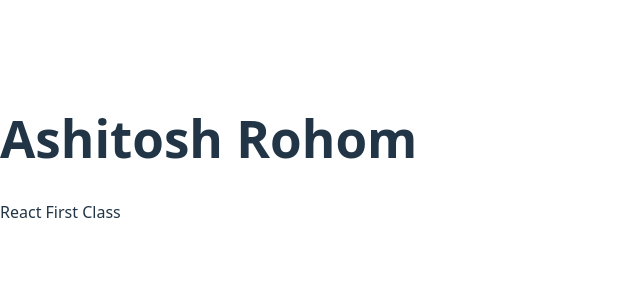
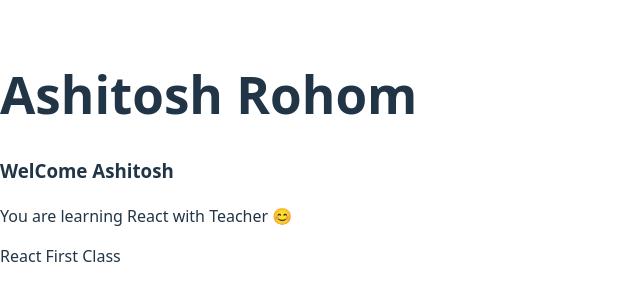
Before and after one commit to ashurohom/react-2025-bootcamp, a React (Vite) app in the folder react-2025/: page / in a window 1280 px wide. Shown: the part 242-542 px from the top of the page, without its empty margins (0-640 px from the left). Built offline with nearby package versions, Linux system fonts and the light colour scheme.

Commit message:
add footer component

```diff
--- a/react-2025/src/App.jsx
+++ b/react-2025/src/App.jsx
@@ -1,7 +1,10 @@
+import Welcome from "./Welcome";
+
 function App(){
   return(
     <div>
       <h1>Ashitosh Rohom</h1>
+      <Welcome name="Ashitosh"/>
       <p>React First Class</p>
     </div>
   );
--- /dev/null
+++ b/react-2025/src/Footer.jsx
@@ -0,0 +1,6 @@
+function Footer(props){
+    return(
+        <h3>Built with 💙 in 2025</h3>
+    );
+}
+export default Footer;
--- a/react-2025/src/Welcome.jsx
+++ b/react-2025/src/Welcome.jsx
@@ -2,6 +2,7 @@ function Welcome(props){
     return(
         <div>
             <h3>WelCome {props.name}</h3>
+            <p>You are learning React with Teacher 😊</p>
         </div>
     );
 }
```
